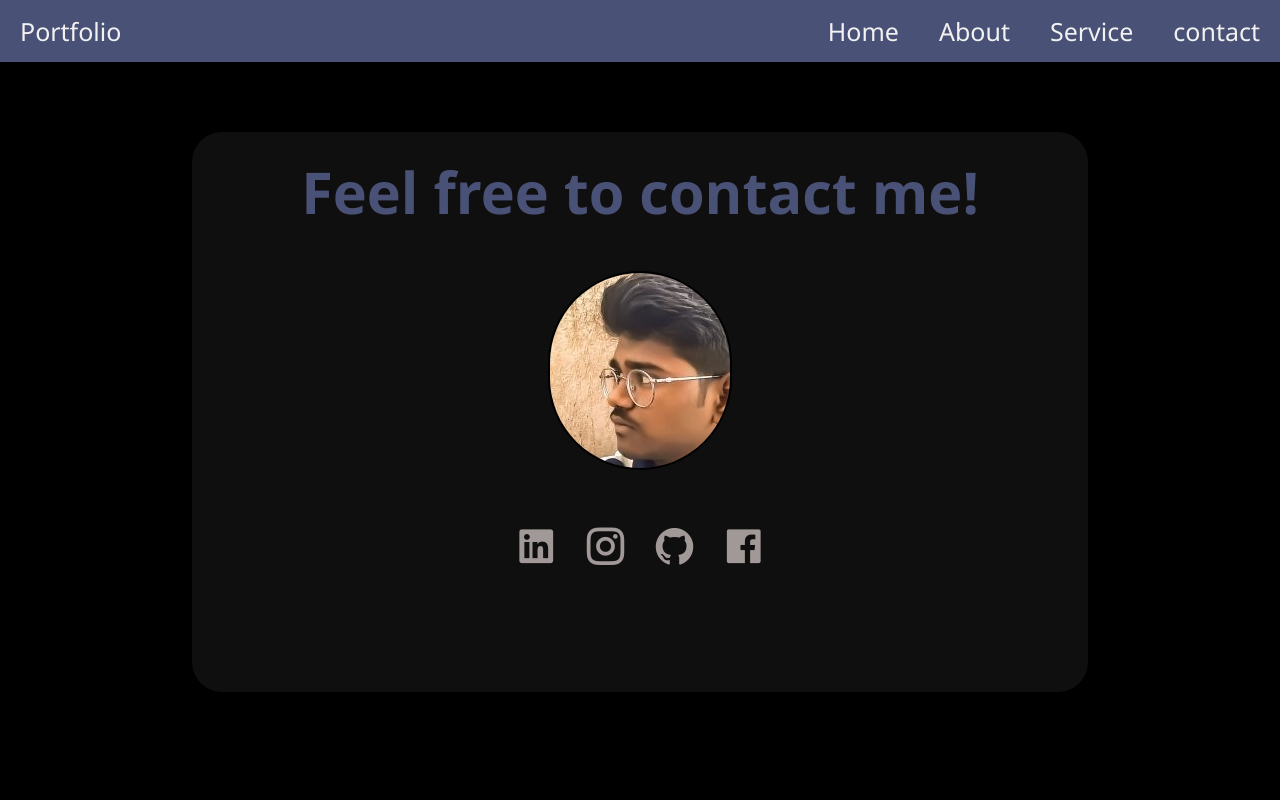
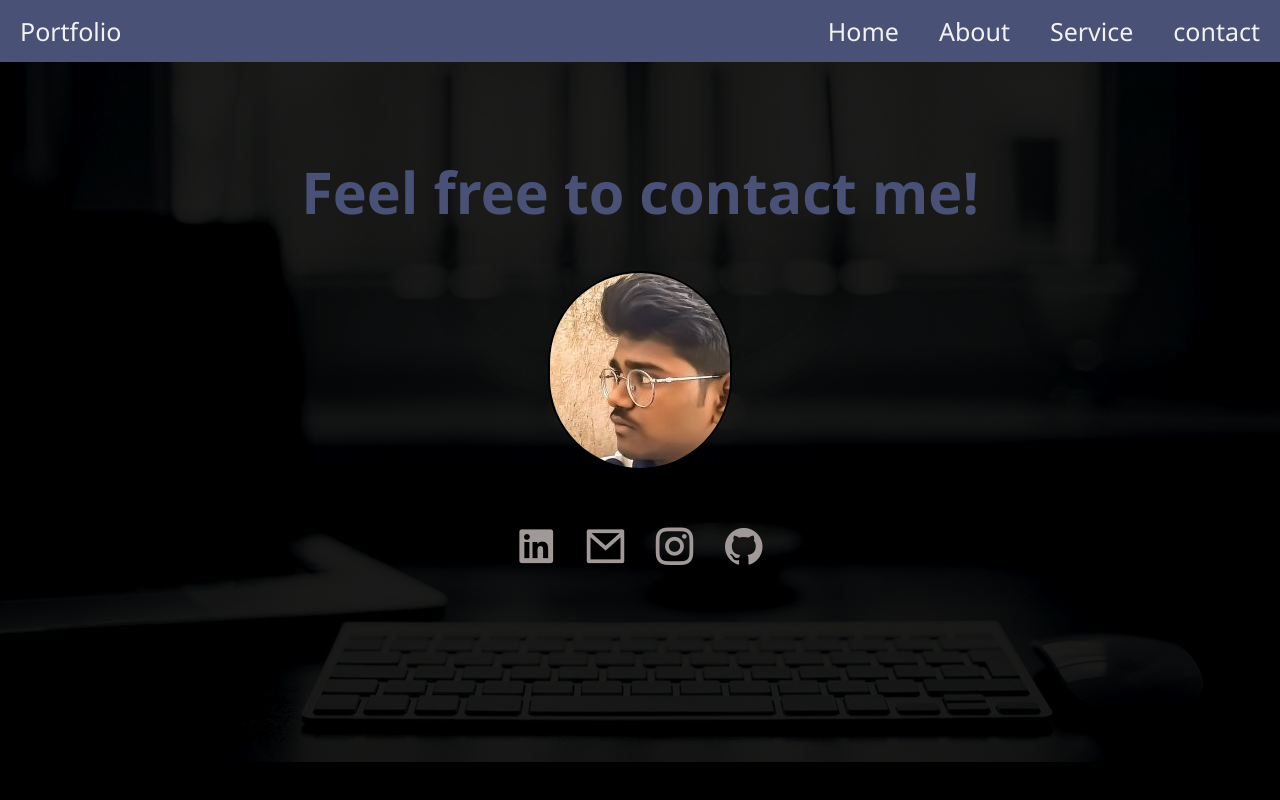
Before and after one commit to saicharan0123/MyPortfolio, a plain HTML site: page contact.html in a window 1280 px wide. Drawn offline with nearby package versions, Linux system fonts and the light colour scheme.

Commit message:
version 1.1

```diff
--- a/contact.html
+++ b/contact.html
@@ -17,6 +17,10 @@
             justify-content: center;
             align-items: center;
             overflow: auto;
+            background-image: linear-gradient(rgba(0, 0, 0, 0.8), rgba(0, 0, 0, 0.8)), url("Bg_home.jpg");
+            background-position: center;
+            background-repeat: no-repeat;
+            background-size: cover;
         }
 
         h2 {
@@ -28,7 +32,8 @@
         }
 
         .contact-box-inner {
-            background-color: rgb(16, 15, 15);
+            /* background-color: rgb(16, 15, 15); */
+            background-color: transparent;
             /* border: 1px solid gray; */
             border-radius: 30px;
             width: 70%;
@@ -83,9 +88,9 @@
             <img src="charanpro.jpg" alt="Error">
             <div class="icons">
                 <a href="https://www.linkedin.com/in/charan-charan-301a131a5/" target="_blank"><i class="ri-linkedin-box-fill"></i></a>
+                <a href="mailto:charansaicharan00@gmail.com" target="_blank"><i class="ri-mail-line"></i></a>
                 <a href="https://www.instagram.com/im__charan_/" target="_blank"><i class="ri-instagram-line"></i></a>
                 <a href="https://github.com/saicharan0123?tab=repositories" target="_blank"><i class="ri-github-fill"></i></a>
-                <a href="https://www.facebook.com/saicharan.nuthipalli" target="_blank"><i class="ri-facebook-box-fill"></i></a>
             </div>
         </div>
     </div>
```
Also changed, not shown: About.html (+7 -1 lines), Service.html (+6 -1 lines).
